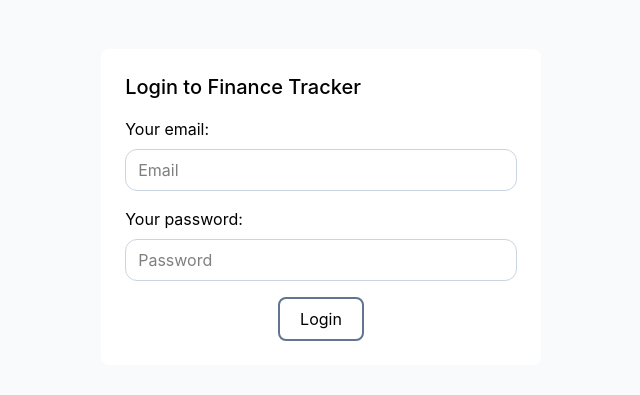
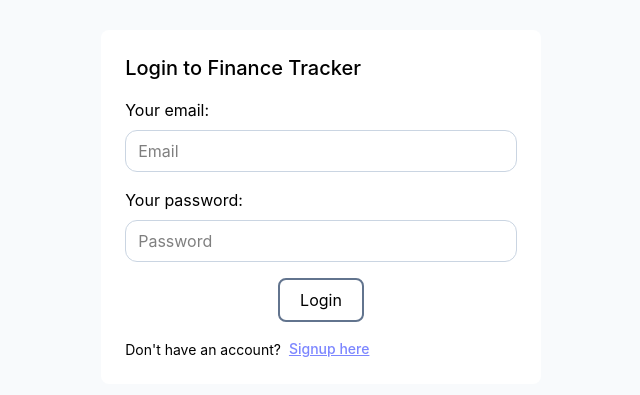
Before and after one commit to BrandonLeone1/SQL-Finance-Analytics-Platform, a React (Vite) app in the folder frontend/: page /login in a window 1280 px wide. Shown: the part 193-588 px from the top of the page, without its empty margins (319-959 px from the left). Built offline with nearby package versions, Linux system fonts and the light colour scheme; no server answers.

Commit message:
Added an information page to explain how login details are being used and stored securely.

```diff
--- a/frontend/src/App.tsx
+++ b/frontend/src/App.tsx
@@ -9,6 +9,7 @@ import Transactions from './pages/Transactions';
 import { Budgets } from './pages/Budgets';
 import { Transaction } from './types/Transaction';
 import { Budget } from './types/Budget';
+import Info from './pages/Info';
 
 function App() {
 
@@ -485,6 +486,12 @@ useEffect(() => {
         }
 
         />
+
+        <Route path='/info' element={
+          <PublicRoute activeUser={activeUser} loadingUser={loadingUser}>
+            <Info />
+          </PublicRoute>
+        }/>
       </Routes>
     </>
   )
--- /dev/null
+++ b/frontend/src/pages/Info.tsx
@@ -0,0 +1,18 @@
+import {Link} from 'react-router-dom';
+
+export default function Info () {
+    return (
+        <>
+        <div className="max-w-5xl mx-auto p-6 flex items-center justify-center h-screen">
+
+        <div className="flex flex-col gap-6 p-6 border rounded-xl border-slate-400">
+        <p className="text-3xl font-semibold">How is signup/login being handled and where is my data stored?</p>
+
+        <p className="max-w-[65ch] text-lg">When you signup your password is securely handled via Bcrypt. It is hashed and stored in a securely hosted PostgreSQL database. Your data is used for nothing other than logging in. The email address given is not required to be valid - there is no account verification. </p>
+
+        <Link to={`/`} className="underline hover:opacity-75 text-indigo-400 duration-150 text-sm w-fit">Back to signup</Link>
+        </div>
+        </div>
+        </>
+    )
+}
--- a/frontend/src/pages/Login.tsx
+++ b/frontend/src/pages/Login.tsx
@@ -1,5 +1,5 @@
 import { useState } from "react"
-
+import { Link } from "react-router-dom";
 export default function Login ({loginUser}) {
 
     const [existingUser, setExistingUser] = useState({
@@ -49,6 +49,12 @@ export default function Login ({loginUser}) {
                     />
                     </label>
                     <button className=" border-2 w-fit px-5 py-2 mx-auto cursor-pointer rounded-lg border-slate-500 hover:bg-indigo-50 hover:border-slate-400 duration-150" onClick={handleLogin}>Login</button>
+                <div className="text-sm flex gap-2 items-center">
+
+                <p className="mt-0.5">Don't have an account?</p>
+                <Link to={`/`} className="underline hover:opacity-75 font-medium text-indigo-400 duration-150">Signup here</Link>
+                </div>
+
                 </div>
             </div>
         </>
--- a/frontend/src/pages/Signup.tsx
+++ b/frontend/src/pages/Signup.tsx
@@ -80,6 +80,8 @@ export default function Signup ({addUser, addedUser}) {
             <Link to={`/login`} className="underline hover:opacity-75 font-medium text-indigo-400 duration-150">Login here</Link>
             </div>
 
+            <Link to={`/info`} className="text-xs text-slate-500 underline opacity-75 hover:opacity-50 duration-150 w-fit">More info</Link>
+
             </div>
 
         </div>
```
